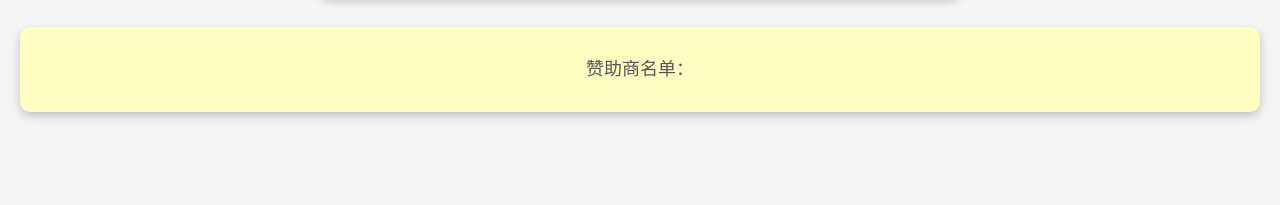
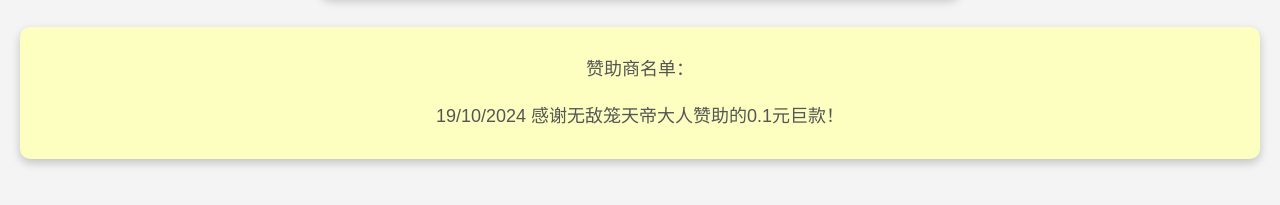
Before and after one commit to sexy-coke/fund, a plain HTML site: page index.html in a window 1280 px wide. Shown: the part 271-476 px from the top of the page. Drawn offline with Linux system fonts and the light colour scheme.

Commit message:
Update index.html

```diff
--- a/index.html
+++ b/index.html
@@ -58,6 +58,7 @@
     <div class="sponsor-list">
         <p>赞助商名单：</p>
         <!-- 在这里可以添加赞助商名单 -->
+        <p>19/10/2024  感谢无敌笼天帝大人赞助的0.1元巨款！</p>
     </div>
 </body>
 </html>
```
